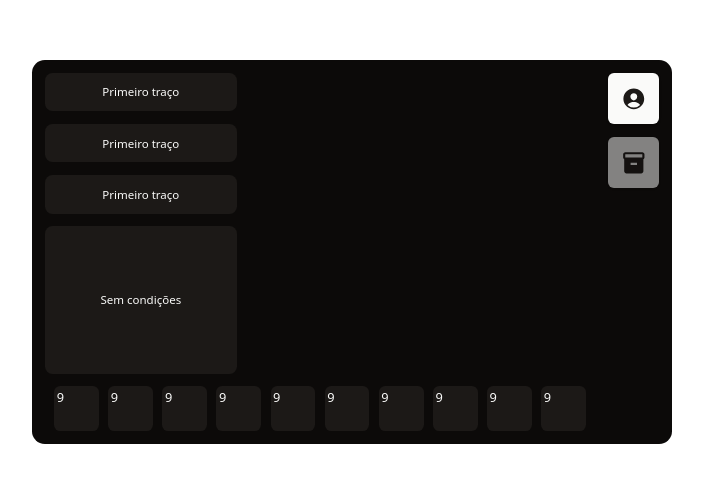
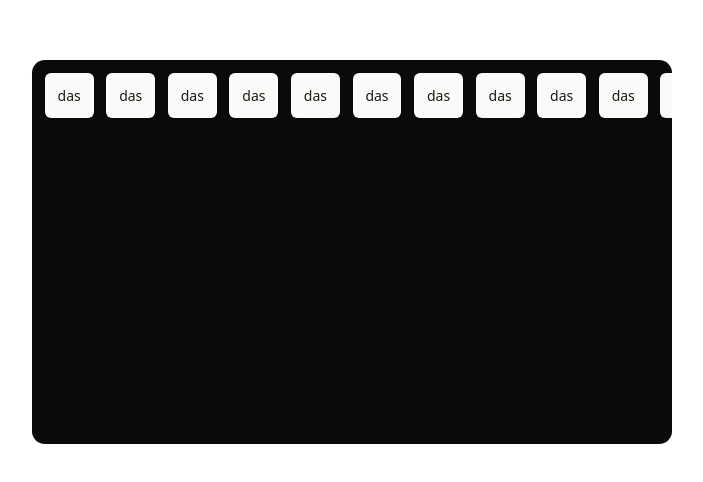
Before and after one commit to pyurips/datalife-old, a React (Vite) app in the folder src/webviews/main_interface/: page / in a window 1280 px wide. Shown: the part 148-630 px from the top of the page, without its empty margins (288-991 px from the left). Built offline with nearby package versions, Linux system fonts and the light colour scheme.

Commit message:
feat: add admin panel

```diff
--- a/src/webviews/main_interface/src/App.tsx
+++ b/src/webviews/main_interface/src/App.tsx
@@ -4,6 +4,7 @@ import Signin from './pages/signin';
 import { useListener } from './utils/use_listener';
 import { ThemeProvider } from './components/theme_provider';
 import CharacterCustomization from './pages/character_customization';
+import AdminPanel from './pages/admin_panel';
 
 export default function App() {
   const screen = useListener('webView_setScreen');
@@ -15,7 +16,7 @@ export default function App() {
         {screen === 'mainHud' && <MainHud />}
         {screen === 'characterMenu' && <CharacterMenu />}
         {screen === 'characterCustomization' && <CharacterCustomization />}
-        <CharacterMenu />
+        <AdminPanel />
       </main>
     </ThemeProvider>
   );
--- /dev/null
+++ b/src/webviews/main_interface/src/pages/admin_panel.tsx
@@ -0,0 +1,26 @@
+import { Button } from '@/components/ui/button';
+import { ScrollArea, ScrollBar } from '@/components/ui/scroll-area';
+
+export default function AdminPanel() {
+  return (
+    <div className="flex flex-col w-[50vw] h-[30vw] bg-stone-950 rounded-[1vw] overflow-hidden">
+      <ScrollArea>
+        <div className="flex w-full p-[1vw] flex-row gap-[1vw] overflow-auto">
+          <Button className="p-[1vw] h-min">das</Button>
+          <Button className="p-[1vw] h-min">das</Button>
+          <Button className="p-[1vw] h-min">das</Button>
+          <Button className="p-[1vw] h-min">das</Button>
+          <Button className="p-[1vw] h-min">das</Button>
+          <Button className="p-[1vw] h-min">das</Button>
+          <Button className="p-[1vw] h-min">das</Button>
+          <Button className="p-[1vw] h-min">das</Button>
+          <Button className="p-[1vw] h-min">das</Button>
+          <Button className="p-[1vw] h-min">das</Button>
+          <Button className="p-[1vw] h-min">das</Button>
+          <Button className="p-[1vw] h-min">das</Button>
+          <ScrollBar orientation="horizontal" />
+        </div>
+      </ScrollArea>
+    </div>
+  );
+}
```
